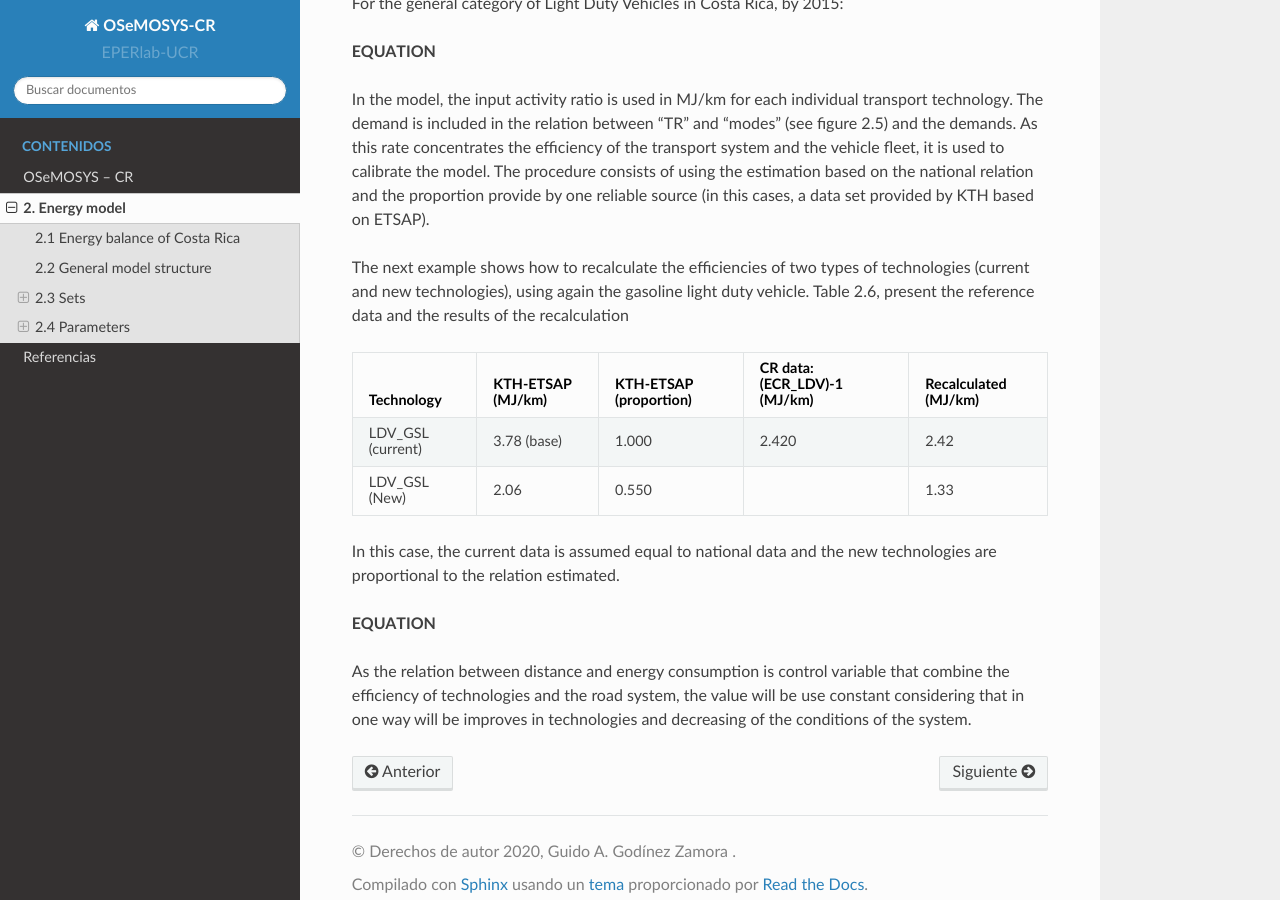
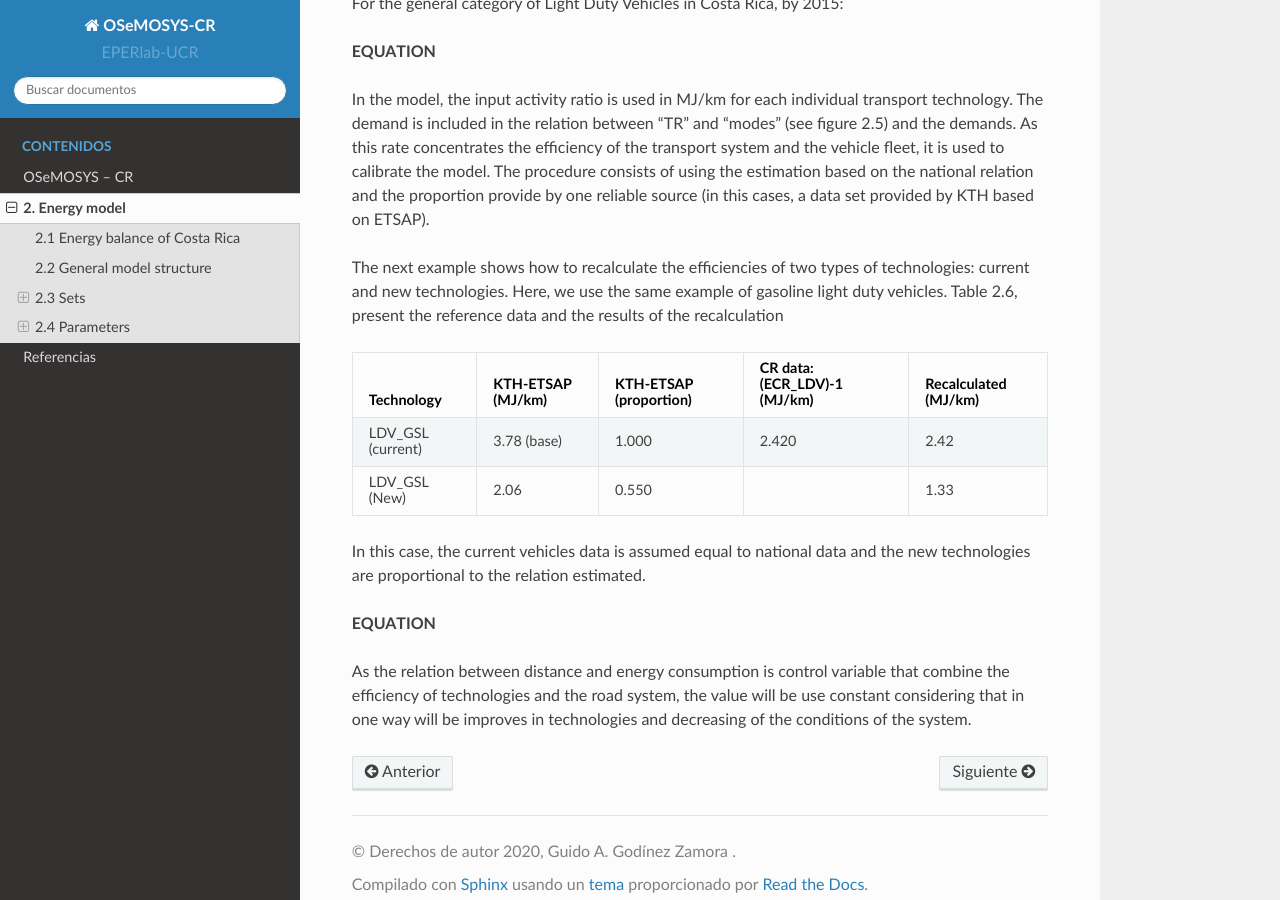
Before and after one commit to EPERLab/OSeMOSYS-CR, a Sphinx documentation site: the page built from docs/02EnergyModel.rst, in a window 1280 px wide and 900 px high, scrolled down 13595 px. Built offline with Sphinx 7.4.7 and the Read the Docs theme 2.0.0, drawn with Linux system fonts in a browser that asks for light colours.

Commit message:
Update 02EnergyModel.rst

```diff
--- a/docs/02EnergyModel.rst
+++ b/docs/02EnergyModel.rst
@@ -426,7 +426,7 @@ For the general category of Light Duty Vehicles in Costa Rica, by 2015:
 
 In the model, the input activity ratio is used in MJ/km for each individual transport technology. The demand is included in the relation between “TR” and “modes” (see figure 2.5) and the demands.  As this rate concentrates the efficiency of the transport system and the vehicle fleet, it is used to calibrate the model. The procedure consists of using the estimation based on the national relation and the proportion provide by one reliable source (in this cases, a data set provided by KTH based on ETSAP).
 
-The next example shows how to recalculate the efficiencies of two types of technologies (current and new technologies), using again the gasoline light duty vehicle. Table 2.6, present the reference data and the results of the recalculation
+The next example shows how to recalculate the efficiencies of two types of technologies: current and new technologies. Here, we use the same example of gasoline light duty vehicles. Table 2.6, present the reference data and the results of the recalculation
 
 .. table::
    :align:   center
@@ -440,7 +440,7 @@ The next example shows how to recalculate the efficiencies of two types of techn
 | LDV_GSL (New)     | 2.06              | 0.550                  |                               | 1.33                 |
 +-------------------+-------------------+------------------------+-------------------------------+----------------------+
 
-In this case, the current data is assumed equal to national data and the new technologies are proportional to the relation estimated.
+In this case, the current vehicles data is assumed equal to national data and the new technologies are proportional to the relation estimated.
 
 **EQUATION**
 
```
